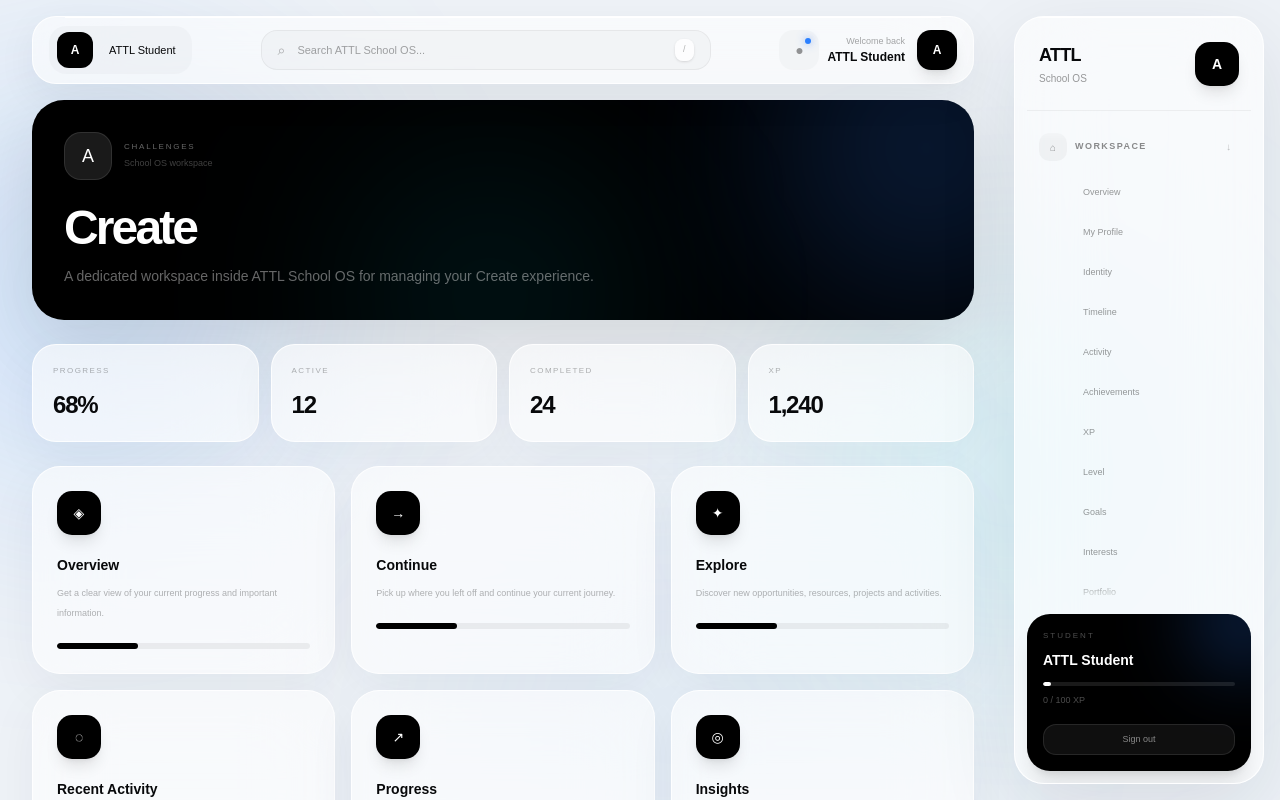
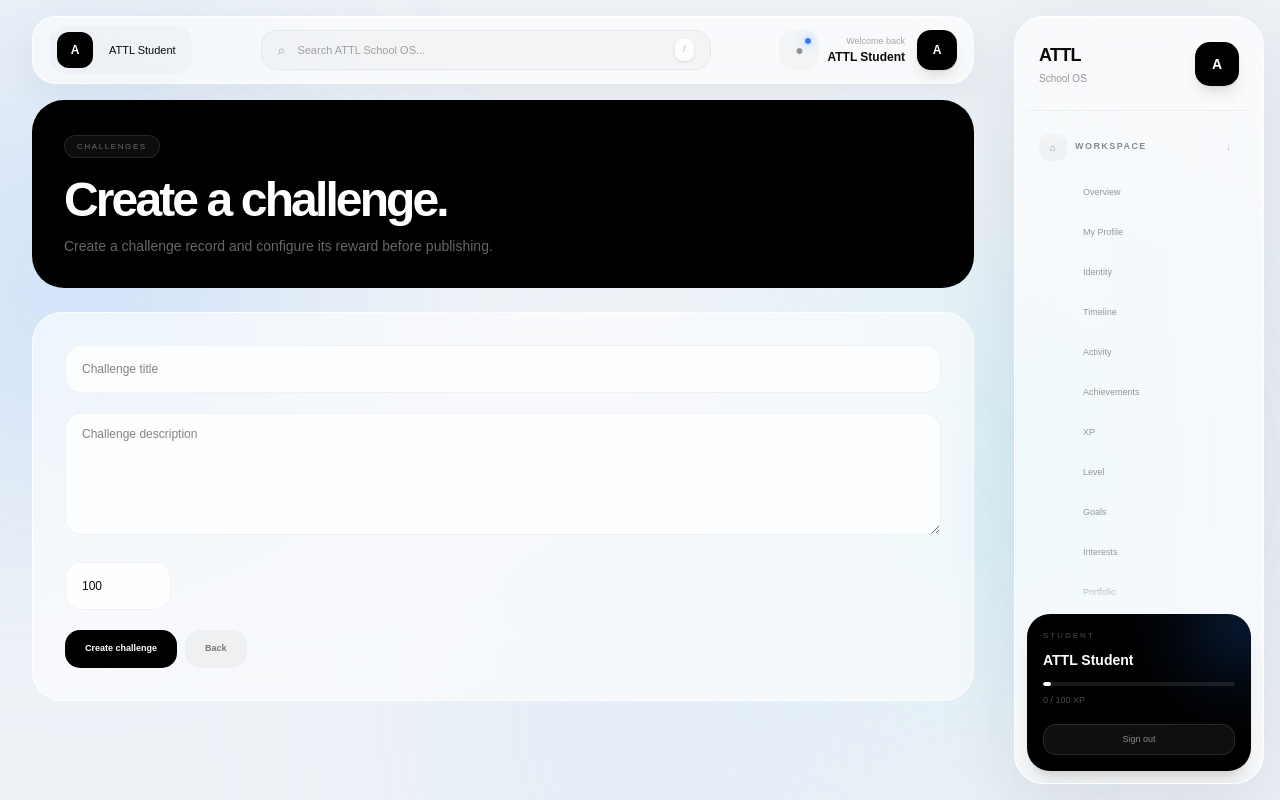
Before and after one commit to Nour2013hossam/attl-school-os, a Next.js app: page /dashboard/challenges/create in a window 1280 px wide. Shown: the top 800 px of the page. Built offline with nearby package versions, Linux system fonts and the light colour scheme; no server answers.

Commit message:
Build connected challenge creation page

```diff
--- a/app/dashboard/challenges/create/page.tsx
+++ b/app/dashboard/challenges/create/page.tsx
@@ -1,50 +1,28 @@
-import { PageShell } from "@/components/shared/page-shell";
+"use client";
 
-export default function Page() {
-  return (
-    <PageShell
-      eyebrow="Challenges"
-      title="Create"
-      description="A dedicated workspace inside ATTL School OS for managing your Create experience."
-      icon="A"
-      stats={[
-        { label: "Progress", value: "68%" },
-        { label: "Active", value: "12" },
-        { label: "Completed", value: "24" },
-        { label: "XP", value: "1,240" },
-      ]}
-      cards={[
-        {
-          title: "Overview",
-          description: "Get a clear view of your current progress and important information.",
-          icon: "◈",
-        },
-        {
-          title: "Continue",
-          description: "Pick up where you left off and continue your current journey.",
-          icon: "→",
-        },
-        {
-          title: "Explore",
-          description: "Discover new opportunities, resources, projects and activities.",
-          icon: "✦",
-        },
-        {
-          title: "Recent Activity",
-          description: "Review the latest activity connected to this section.",
-          icon: "◌",
-        },
-        {
-          title: "Progress",
-          description: "Track development, milestones and achievements over time.",
-          icon: "↗",
-        },
-        {
-          title: "Insights",
-          description: "Understand patterns and useful insights from your activity.",
-          icon: "◎",
-        },
-      ]}
-    />
-  );
+import { FormEvent,useState } from "react";
+import Link from "next/link";
+
+export default function CreateChallengePage(){
+ const [title,setTitle]=useState(""); const [description,setDescription]=useState(""); const [xpReward,setXpReward]=useState("100"); const [message,setMessage]=useState(""); const [saving,setSaving]=useState(false);
+ async function submit(e:FormEvent){e.preventDefault();setSaving(true);const res=await fetch("/api/challenges",{method:"POST",headers:{"Content-Type":"application/json"},body:JSON.stringify({title,description,xpReward:Number(xpReward)})});const data=await res.json();setMessage(res.ok?"Challenge saved as draft.":(data.error??"Could not create challenge."));setSaving(false);}
+ return <div className="space-y-6">
+  <section className="rounded-[32px] bg-black p-6 text-white md:p-8">
+   <span className="rounded-full border border-white/10 bg-white/5 px-3 py-1.5 text-[8px] uppercase tracking-[.2em] text-white/40">Challenges</span>
+   <h1 className="mt-5 text-3xl font-semibold tracking-[-.06em] md:text-5xl">Create a challenge.</h1>
+   <p className="mt-3 max-w-xl text-sm text-white/40">Create a challenge record and configure its reward before publishing.</p>
+  </section>
+  <section className="rounded-[30px] border border-white/80 bg-white/60 p-6 backdrop-blur-2xl md:p-8">
+   <form onSubmit={submit} className="space-y-5">
+    <input value={title} onChange={e=>setTitle(e.target.value)} required maxLength={140} placeholder="Challenge title" className="h-12 w-full rounded-[16px] border border-black/5 bg-white/80 px-4 text-xs outline-none" />
+    <textarea value={description} onChange={e=>setDescription(e.target.value)} maxLength={5000} rows={6} placeholder="Challenge description" className="w-full rounded-[16px] border border-black/5 bg-white/80 px-4 py-3 text-xs outline-none" />
+    <input type="number" min={0} max={100000} value={xpReward} onChange={e=>setXpReward(e.target.value)} placeholder="XP reward" className="h-12 rounded-[16px] border border-black/5 bg-white/80 px-4 text-xs outline-none" />
+    {message && <div className="rounded-[16px] bg-black/[.03] px-4 py-3 text-[10px] text-black/55">{message}</div>}
+    <div className="flex gap-2">
+     <button disabled={saving} className="rounded-[15px] bg-black px-5 py-3 text-[9px] font-semibold text-white">{saving?"Saving...":"Create challenge"}</button>
+     <Link href="/dashboard/challenges/explore" className="rounded-[15px] bg-black/[.04] px-5 py-3 text-[9px] font-semibold text-black/50">Back</Link>
+    </div>
+   </form>
+  </section>
+ </div>
 }
```
